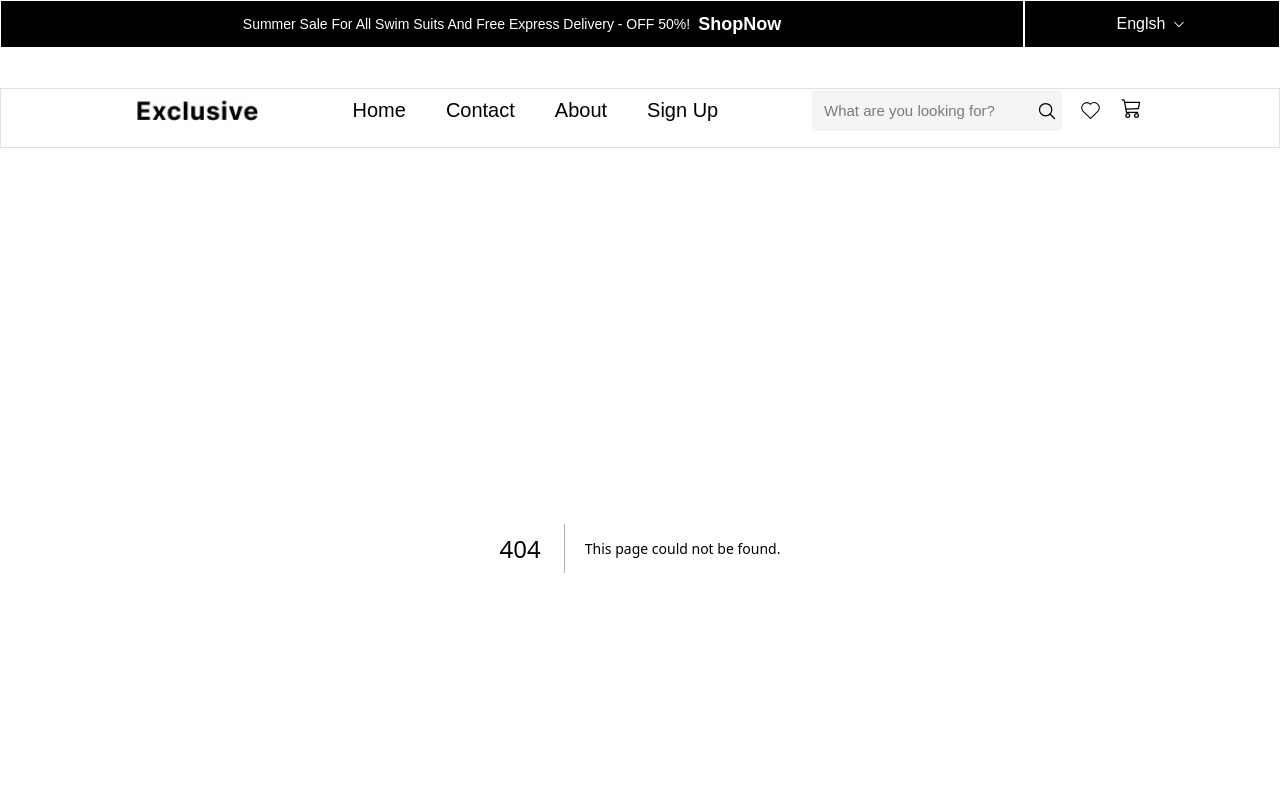
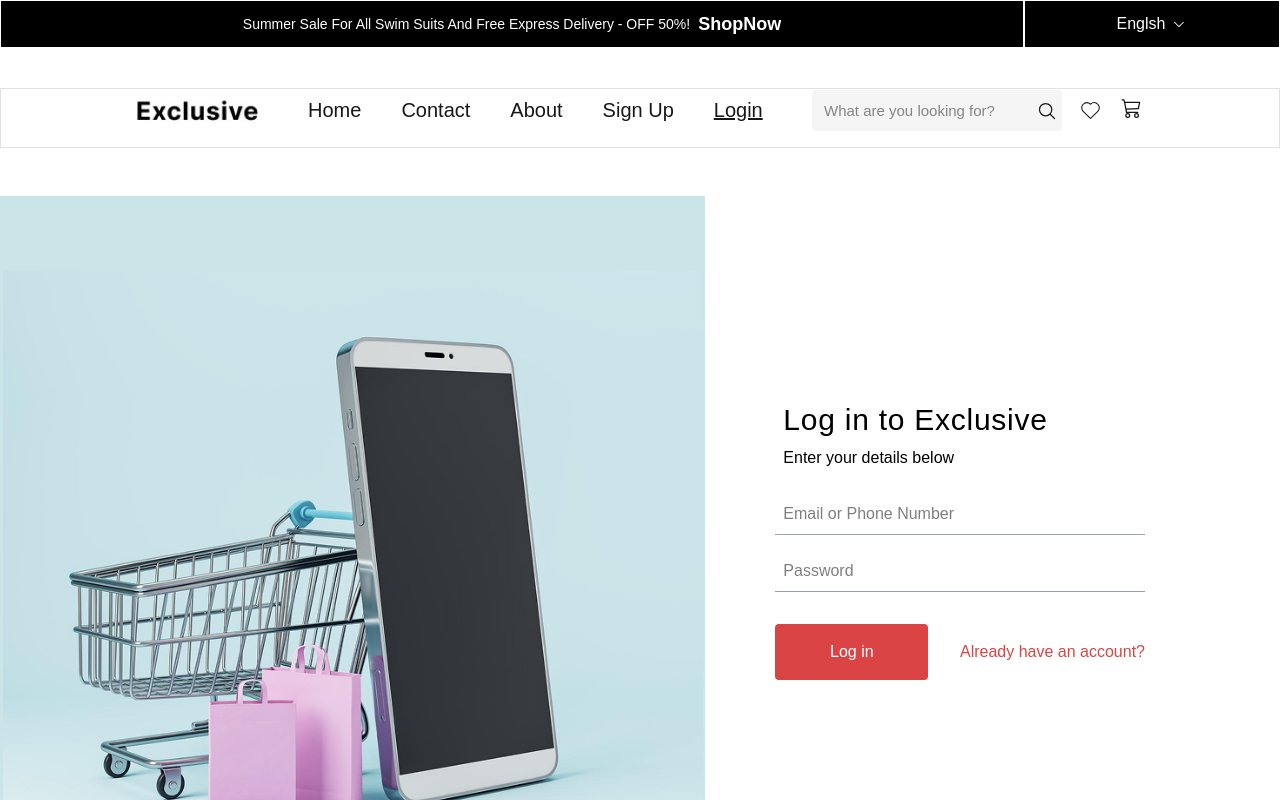
Before and after one commit to Shola20111/e-commerce, a Next.js app: page /login in a window 1280 px wide. Before the commit this address had no page. Shown: the top 800 px of the page. Built offline with nearby package versions, Linux system fonts and the light colour scheme.

Commit message:
implement new features

```diff
--- /dev/null
+++ b/src/app/login/page.tsx
@@ -0,0 +1,61 @@
+import Image from 'next/image'
+import React from 'react'
+
+const Login = () => {
+  return (
+    <div className="w-full grid grid-cols-1 lg:grid-cols-[2fr_1fr] gap-9 my-12  sm:pr-8 lg:pr-[135px]">
+
+      <div className="bg-[#CBE4E8] flex justify-center w-full items-center lg:max-w-[705px] lg:max-h-[781px]  lg:mr-[80px]">
+        <div className="w-full max-w-[700px] mt-8 sm:mt-12 lg:mt-[75px]">
+          <Image
+            src="/beatsnoop.png"
+            width={800}
+            height={706}
+            alt="Beat Snoop"
+            className="w-full h-auto object-contain"
+          />
+        </div>
+      </div>
+
+
+      <section className="w-full max-w-md my-auto flex flex-col justify-between mx-auto">
+
+        <div className="mb-6">
+          <h1 className="text-2xl sm:text-3xl font-medium text-black tracking-wide leading-tight px-2">
+            Log in to Exclusive
+          </h1>
+          <h3 className="text-sm sm:text-base text-black mt-2 px-2">
+            Enter your details below
+          </h3>
+        </div>
+
+
+        <form className="w-full flex flex-col gap-4">
+
+          <input
+            type="email"
+            placeholder="Email or Phone Number"
+            className="border-b border-gray-400 text-black w-full p-2 focus:outline-none"
+          />
+          <input
+            type="password"
+            placeholder="Password"
+            className="border-b border-gray-400 text-black w-full p-2 focus:outline-none"
+          />
+        </form>
+
+
+        <div className="w-full flex justify-between items-center mt-8">
+          <button className="w-[153px] h-14 rounded text-base text-white bg-[#DB4444] font-medium">
+            Log in
+          </button>
+            <span className='text-[#DB4444]'>Already have an account?</span>
+        </div>
+
+      </section>
+    </div>
+
+  )
+}
+
+export default Login
--- a/src/components/common/Footer.tsx
+++ b/src/components/common/Footer.tsx
@@ -2,10 +2,10 @@ import { Facebook, SendHorizontal } from 'lucide-react'
 import Image from 'next/image'
 import React from 'react'
 import { AiOutlineCopyright } from 'react-icons/ai'
-import { CiInstagram, CiLinkedin, CiTwitter } from 'react-icons/ci'
-import { FaFacebook } from 'react-icons/fa'
+import { CiInstagram, CiTwitter } from 'react-icons/ci'
+
 import { TfiLinkedin } from 'react-icons/tfi'
-import { TiSocialFacebook, TiSocialTwitter } from 'react-icons/ti'
+import { TiSocialFacebook } from 'react-icons/ti'
 
 const Footer = () => {
   return (
--- a/src/components/common/Header.tsx
+++ b/src/components/common/Header.tsx
@@ -19,6 +19,7 @@ const Header = () => {
     { href: "/contact", label: "Contact" },
     { href: "/about", label: "About" },
     { href: "/signUp", label: "Sign Up" },
+    { href: "/login", label: "Login" },
   ];
 
   const [signUp, setSignUp] = useState("");
@@ -53,11 +54,14 @@ const Header = () => {
           <SearchBar />
         </div>
 
+        {
+          signUp !== '/signUp'  &&
+          <div className="flex gap-[16px]">
+          <CiHeart className={`w-[25px] h-[25px]`} />
+          <BsCart3 className={`w-[25px] h-[20px]`} />
+        </div>
+        }
 
-        <div className="flex gap-[16px]">
-          <CiHeart className={`${signUp === '/signUp'? 'hidden' : ''} w-[25px] h-[25px]`} />
-          <BsCart3 className={`${signUp === '/signUp'? 'hidden' : ''} w-[25px] h-[20px]`} />
-        </div>
 
 
         <div className="md:hidden">
```
